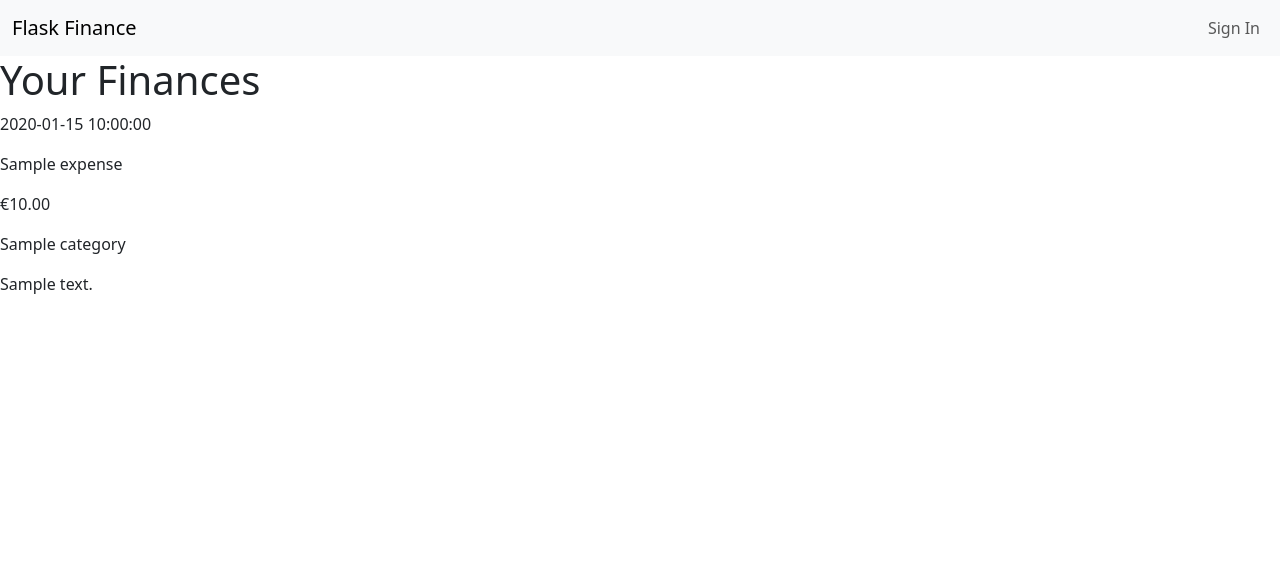
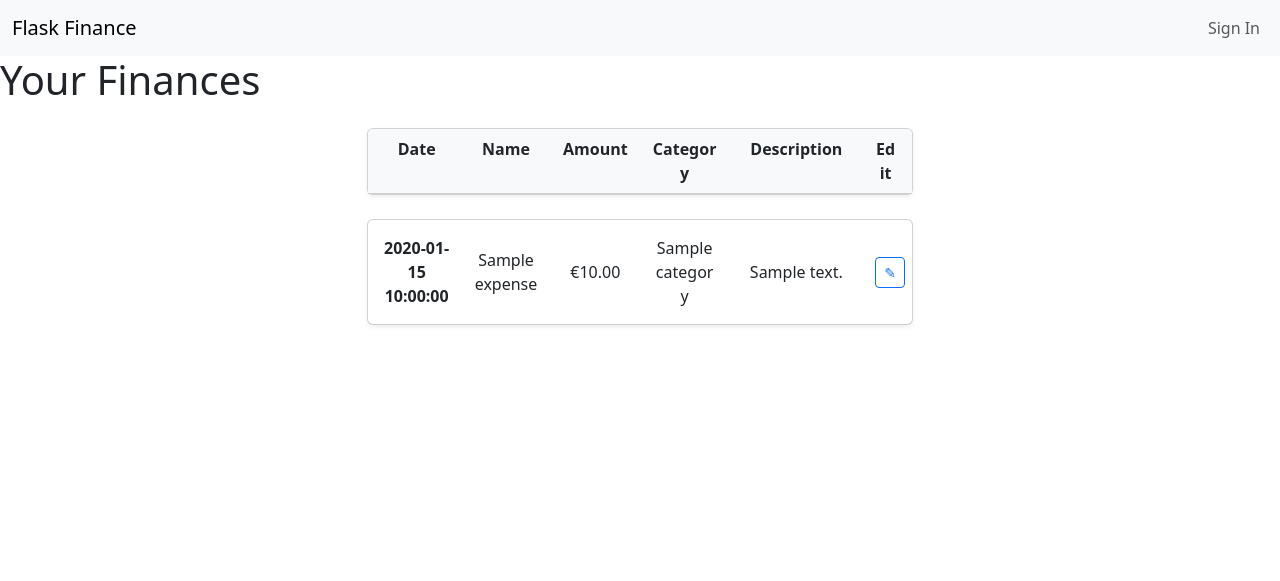
Before and after one commit to KevLoughrey/FinanceApp, a Flask app: template financeapp/finances/templates/finances/my_finances.html in a window 1280 px wide. Shown: the top 581 px of the page. Run offline with Flask 3, Linux system fonts and the light colour scheme; the template is opened without the code that fills it: most values are stand-ins (such as "Sample title", 1, 10 or a date in 2020); parts of the project's set-up code (start-up, migrations or seed data) failed here and were passed over; some libraries are stand-ins or nearby versions.

Commit message:
style(finances): improve layout of finances page

```diff
--- a/financeapp/finances/templates/finances/my_finances.html
+++ b/financeapp/finances/templates/finances/my_finances.html
@@ -1,22 +1,51 @@
 {% extends "base.html" %}
-
 {% block title %}Your Finances{% endblock %}
 
 {% block content %}
+<h1 class="mb-4">Your Finances</h1>
 
-<h1>Your Finances</h1>
+<div class="container">
+  <div class="row justify-content-center">
+    <div class="col-md-8 col-lg-6">
 
       {% if expenses %}
+        <div class="card shadow-sm mb-4">
+          <div class="card-header bg-light fw-bold">
+            <div class="row text-center">
+              <div class="col-2">Date</div>
+              <div class="col-2">Name</div>
+              <div class="col-2">Amount</div>
+              <div class="col-2">Category</div>
+              <div class="col-3">Description</div>
+              <div class="col-1">Edit</div>
+            </div>
+          </div>
+        </div>
+
         {% for expense in expenses %}
-          <p>{{ expense.date }}</p>
-          <p>{{ expense.name }}</p>
-          <p>€{{ '%.2f'|format(expense.amount) }}</p>
-          <p>{{ expense.category.name }}</p>
-          <p>{{ expense.description or '-' }}</p>
-        <br>
+          <div class="card shadow-sm mb-3" id="expense-{{ expense.id }}">
+            <div class="card-body p-3">
+
+              <div class="expense-display row text-center align-items-center">
+                <div class="col-2"><strong>{{ expense.date }}</strong></div>
+                <div class="col-2">{{ expense.name }}</div>
+                <div class="col-2">€{{ '%.2f'|format(expense.amount) }}</div>
+                <div class="col-2">{{ expense.category.name }}</div>
+                <div class="col-3">{{ expense.description or '-' }}</div>
+                <div class="col-1 text-end">
+                  <button class="btn btn-sm btn-outline-primary edit-btn" data-id="{{ expense.id }}">✎</button>
+                </div>
+              </div>
+
+            </div>
+          </div>
         {% endfor %}
+
       {% else %}
         <p>No expenses found.</p>
       {% endif %}
 
+    </div>
+  </div>
+</div>
 {% endblock %}
```
Lines whose indentation alone changed are shown as unchanged.
